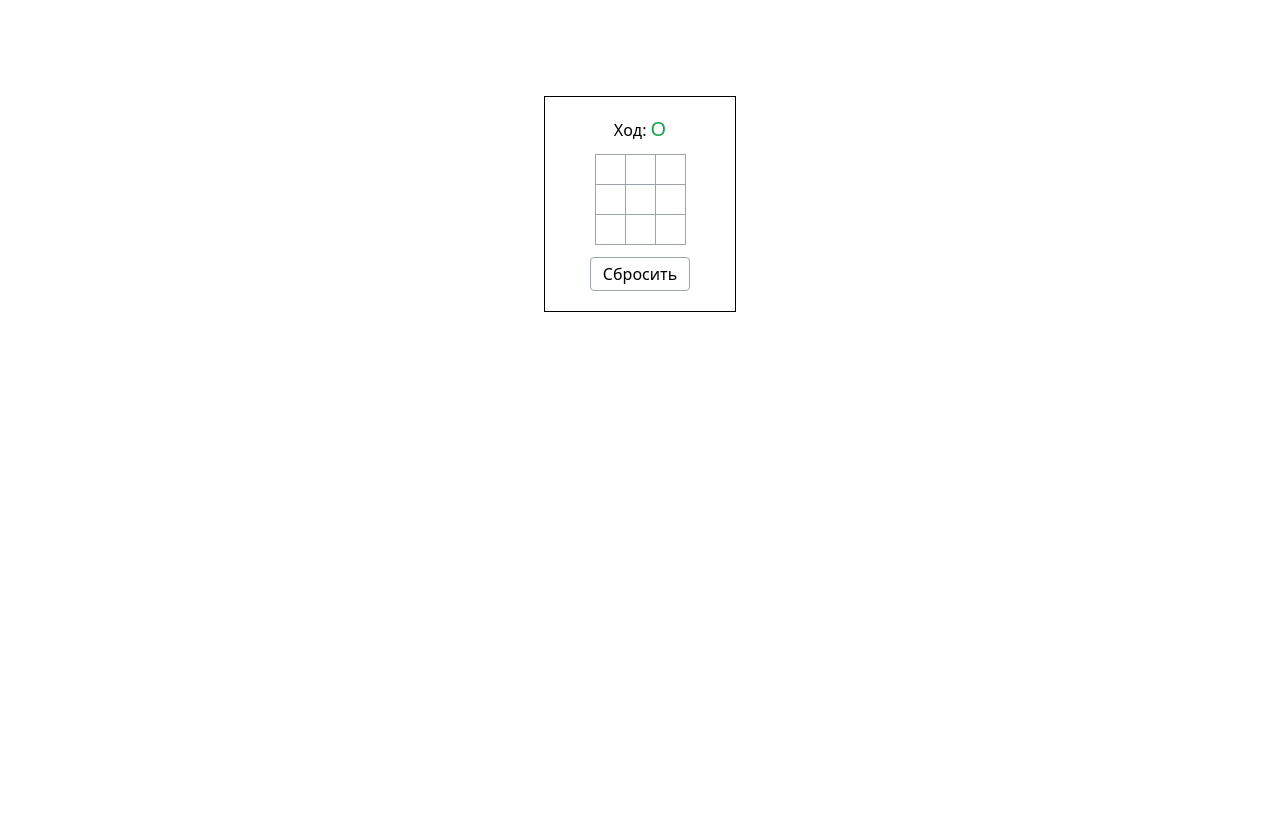
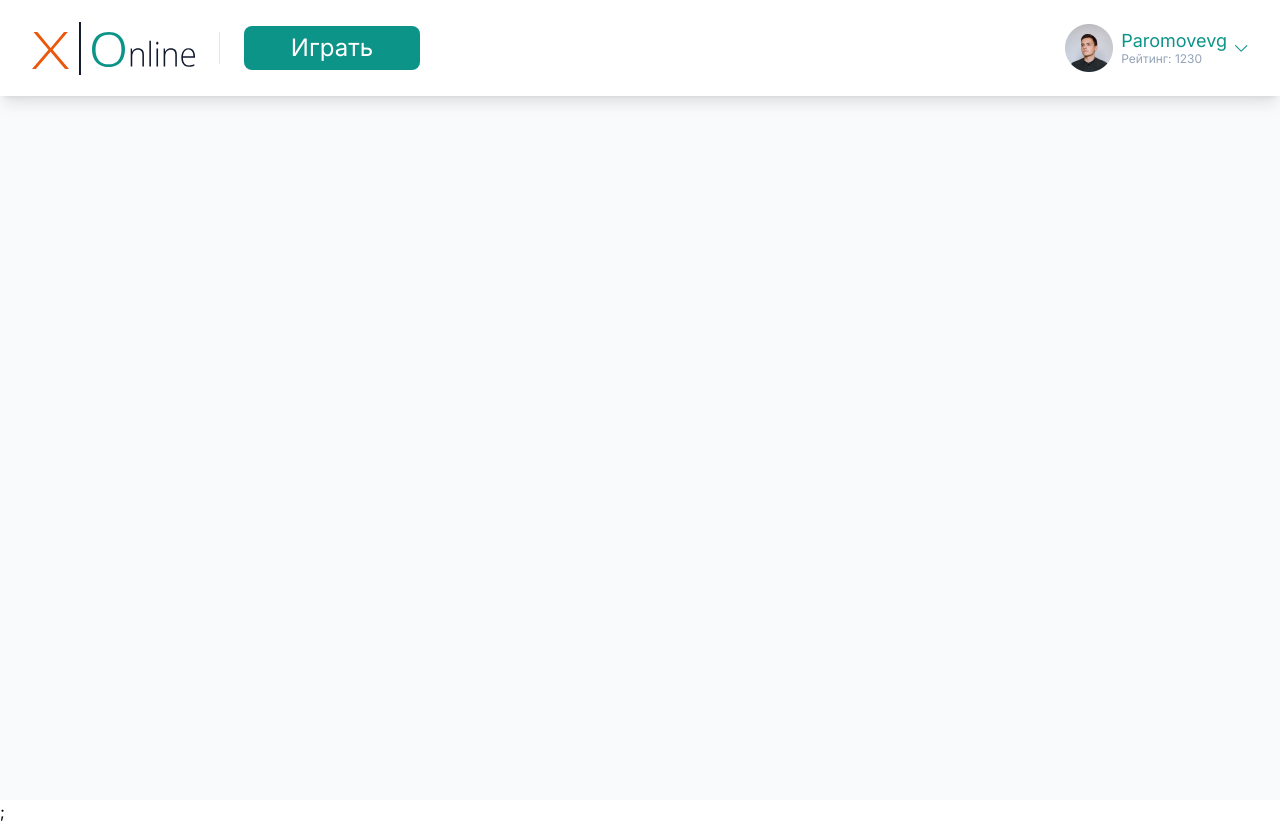
Before and after one commit to jenyasn97/tik-tak-toe-online, a Next.js app: page / in a window 1280 px wide. Before the commit the page ends 800 px from the top, so only its background shows below. Built offline with nearby package versions, Linux system fonts and the light colour scheme.

Commit message:
add conponent Header

```diff
--- /dev/null
+++ b/components/header/Header.jsx
@@ -0,0 +1,40 @@
+import Image from "next/image";
+import Logo from "./logo.svg";
+import avatar from "./avatar.png";
+
+function Header() {
+  return (
+    <header className="flex h-24 items-center px-8 bg-white shadow-lg">
+      <Image src={Logo} alt="Logo" />
+      <div className="w-px h-8 bg-slate-200 mx-6"></div>
+      <button className="w-44 bg-teal-600 text-white rounded-lg px-5 py-2 text-2xl leading-tight transition-colors hover:bg-teal-500">
+        Играть
+      </button>
+      <button className="ml-auto flex items-center text-start  gap-2 text-teal-600">
+        <Image src={avatar} alt="avatar" unoptimized width={48} height={48} />
+        <div>
+          <div className="text-lg leading-tight transition-colors hover:text-teal-500">
+            Paromovevg
+          </div>
+          <div className="text-slate-400 text-xs leading-tight">
+            Рейтинг: 1230
+          </div>
+        </div>
+        <svg
+          width="13"
+          height="7"
+          viewBox="0 0 13 7"
+          fill="none"
+          xmlns="http://www.w3.org/2000/svg"
+        >
+          <path
+            d="M6.18753 6.75003C6.04368 6.75003 5.89968 6.69505 5.78985 6.58522L0.164848 0.960222C-0.0549492 0.740426 -0.0549492 0.384504 0.164848 0.164848C0.384645 -0.0548086 0.740566 -0.0549492 0.960222 0.164848L6.18753 5.39216L11.4148 0.164848C11.6346 -0.0549492 11.9906 -0.0549492 12.2102 0.164848C12.4299 0.384645 12.43 0.740566 12.2102 0.960222L6.58522 6.58522C6.47539 6.69505 6.33139 6.75003 6.18753 6.75003Z"
+            fill="currentColor"
+          />
+        </svg>
+      </button>
+    </header>
+  );
+}
+
+export default Header;
--- /dev/null
+++ b/components/header/index.js
@@ -0,0 +1 @@
+export { default as Header } from "../header/Header";
--- a/pages/_app.jsx
+++ b/pages/_app.jsx
@@ -1,5 +1,11 @@
 import "../styles/global.css";
+import { Inter } from "next/font/google";
+const inter = Inter({ subsets: ["latin", "cyrillic"] });
 
 export default function App({ Component, pageProps }) {
-  return <Component {...pageProps} />;
+  return (
+    <div className={inter.className}>
+      <Component {...pageProps} />;
+    </div>
+  );
 }
--- a/pages/index.jsx
+++ b/pages/index.jsx
@@ -1,7 +1,13 @@
-import Game from "../components/game/game";
+import { Header } from "../components/header";
 
 function HomePage() {
-  return <Game />;
+  return (
+    <>
+      <div className="bg-slate-50 min-h-screen">
+        <Header />
+      </div>
+    </>
+  );
 }
 
 export default HomePage;
--- a/tailwind.config.js
+++ b/tailwind.config.js
@@ -9,7 +9,11 @@
     "./src/**/*.{js,ts,jsx,tsx,mdx}",
   ],
   theme: {
-    extend: {},
+    extend: {
+      lineHeight: {
+        tight: "1.2",
+      },
+    },
   },
   plugins: [],
 };
```
Also changed, not shown: components/header/avatar.png (added), components/header/logo.svg (added).
